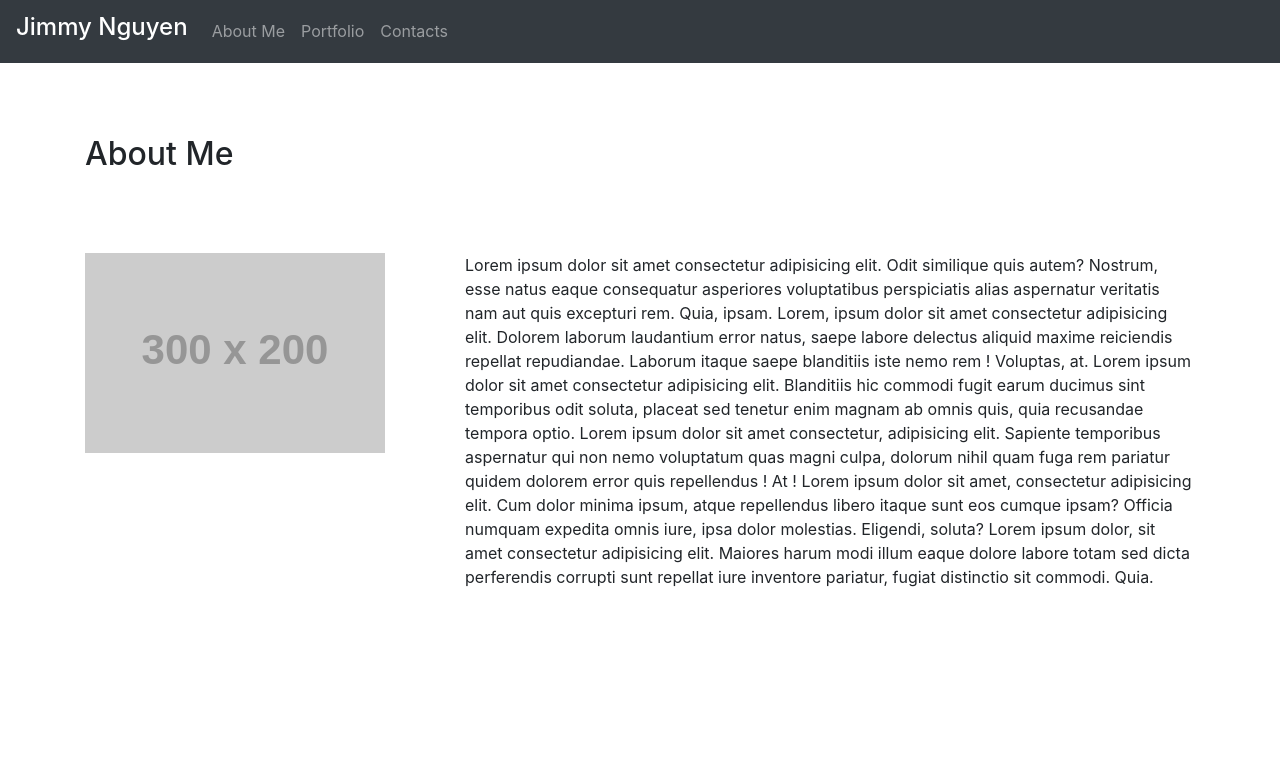
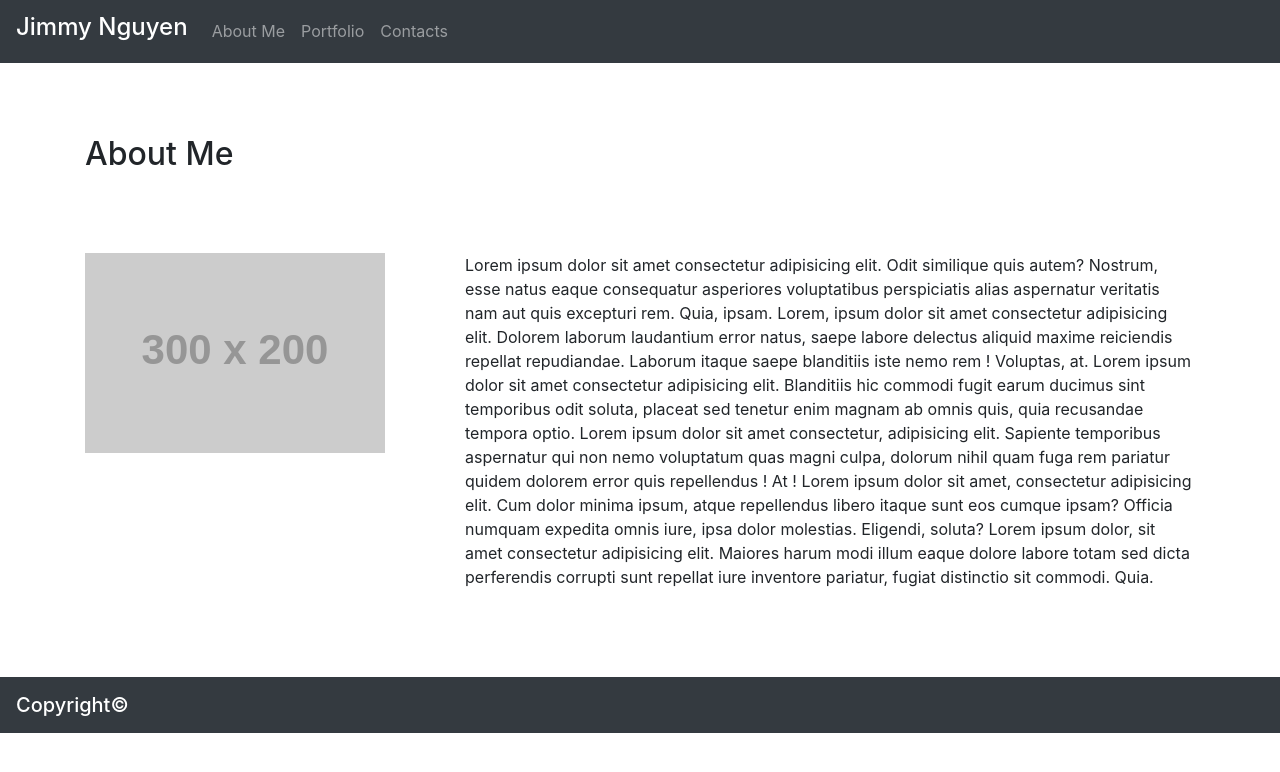
Before and after one commit to jimnguyen26/Bootstrap-Portfolio, a plain HTML site: page index.html in a window 1280 px wide. Drawn offline with nearby package versions, Linux system fonts and the light colour scheme; placeholder pictures from the web are drawn by us.

Commit message:
updated with footer

```diff
--- a/index.html
+++ b/index.html
@@ -72,9 +72,15 @@
                     perferendis corrupti sunt repellat iure inventore pariatur,
                     fugiat distinctio sit commodi. Quia. </p>
             </div>
-
+        </div>
+    </div>
 </body>
-
+<br>
+<br>
+<br>
+<nav class="navbar navbar-dark bg-dark">
+    <span class="navbar-brand mb-0 h1">Copyright&copy;</span>
+</nav>
 <!-- Javascript -->
 
 <script src="https://code.jquery.com/jquery-3.3.1.slim.min.js"
```
Also changed, not shown: contact.html (+7 -2 lines), portfolio.html (+6 -1 lines).
